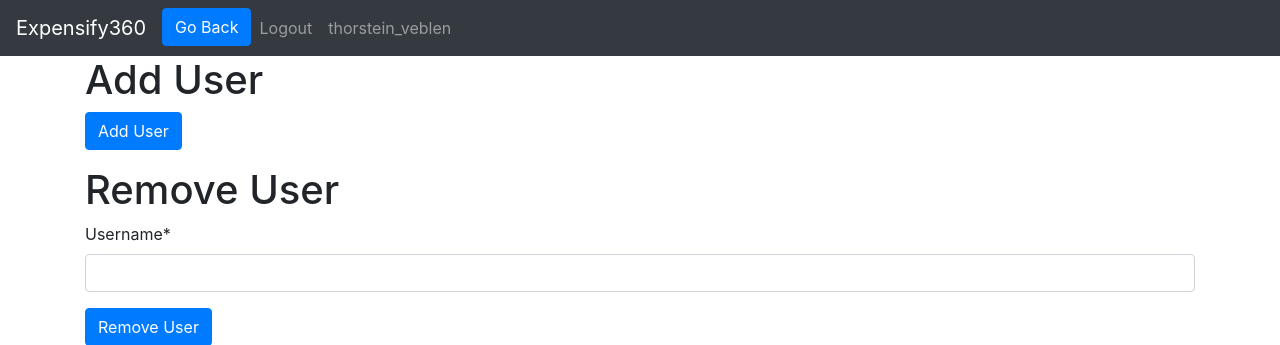
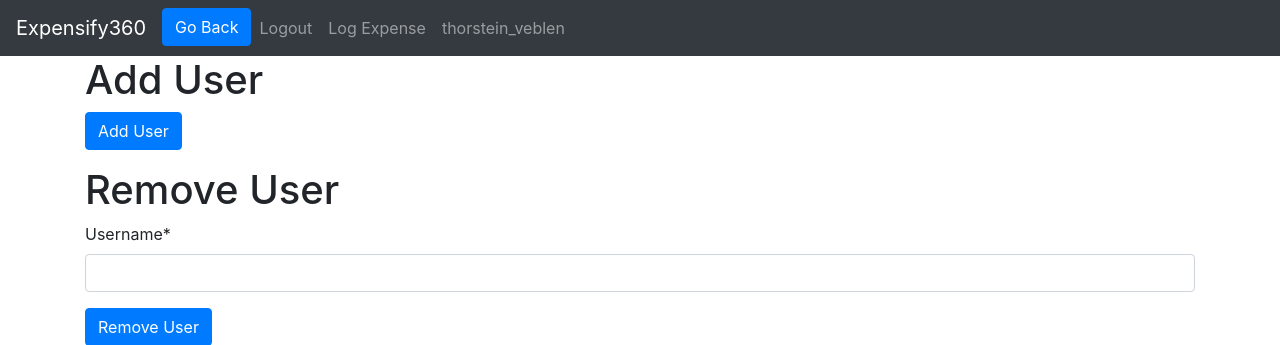
Before and after one commit to radixp0int/expensify360, a Django app: page /add_user/ in a window 1280 px wide. Shown: the top 345 px of the page. Run offline with Django 3.2, Linux system fonts and the light colour scheme; a user stored in the database is signed in; some libraries are stand-ins or nearby versions.

Commit message:
Added link to expense page to the nav bar

```diff
--- a/Expensify360/Expensify360/templates/navbar.html
+++ b/Expensify360/Expensify360/templates/navbar.html
@@ -24,6 +24,9 @@
                 <a class="nav-link" href={% url 'logout' %}>Logout</a>
             </li>
             <li class="nav-item">
+                <a class="nav-link" href={% url 'expense' %}>Log Expense</a>
+            </li>
+            <li class="nav-item">
             <!--TODO: account management link -->
                 <a class="nav-link" href='#'>{{ user.username }}</a>
             </li>
```
